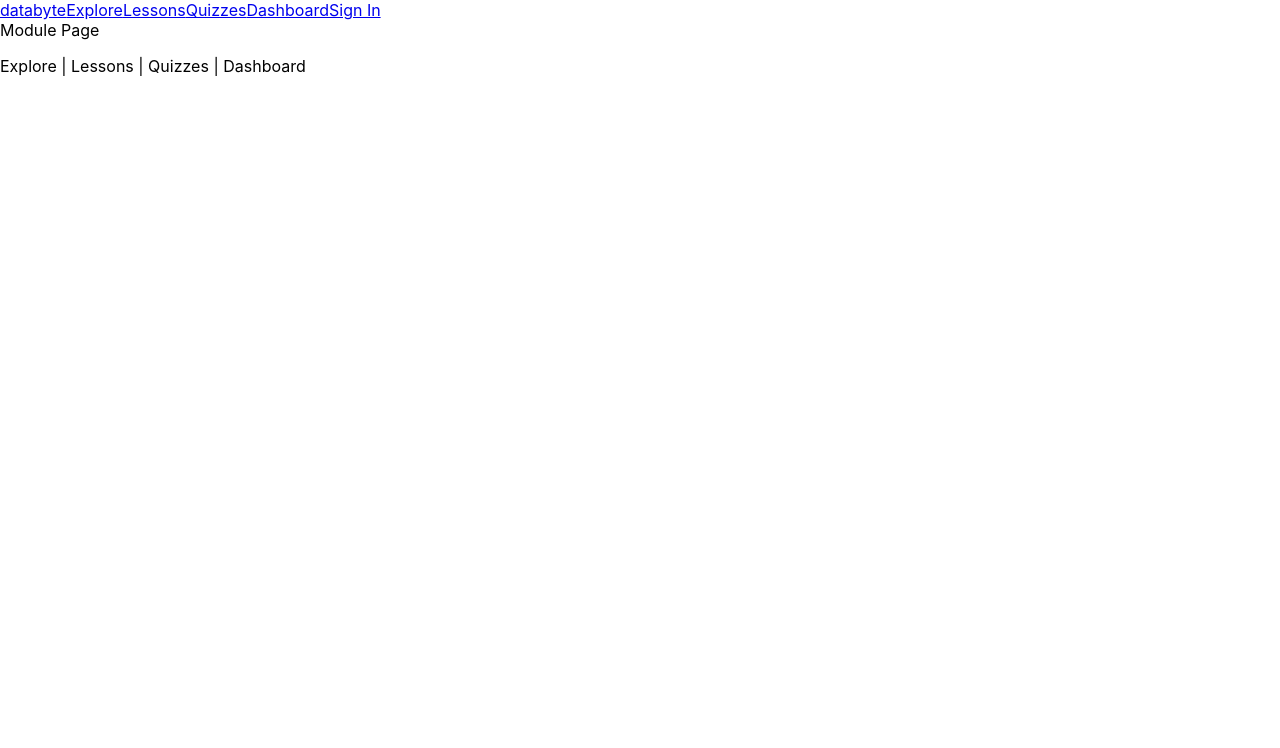
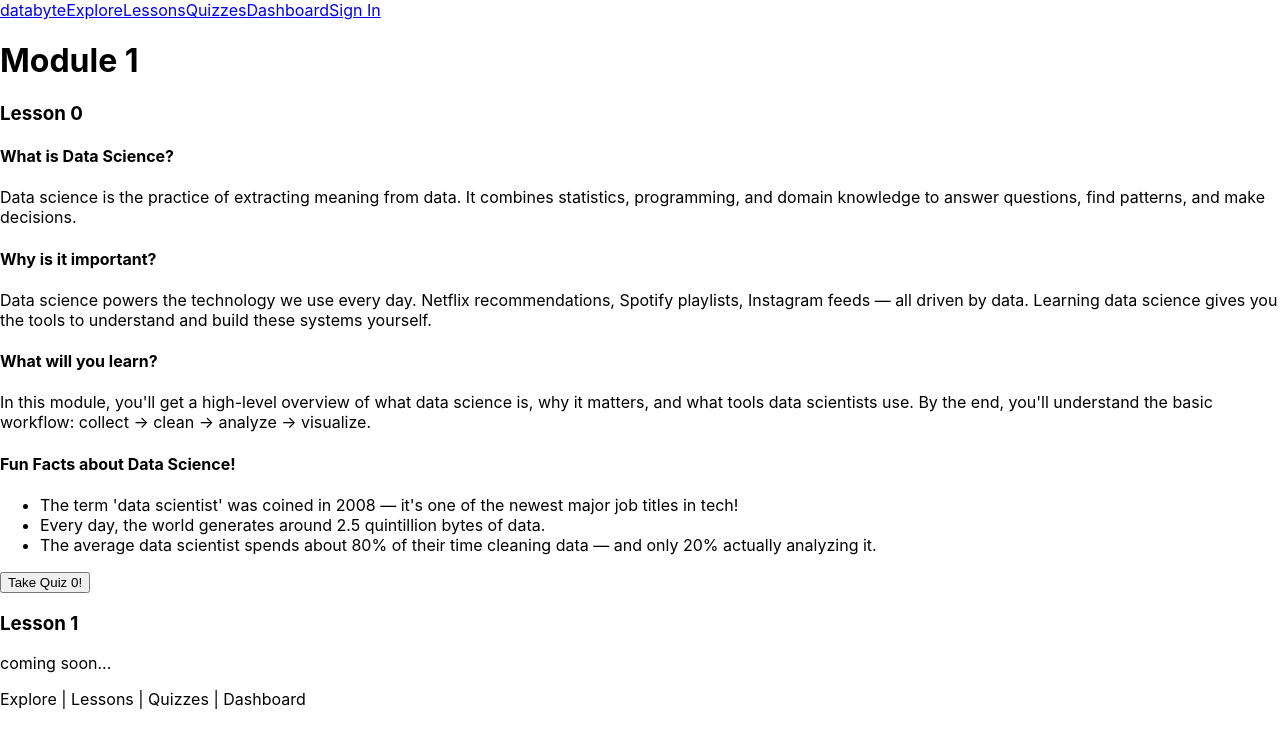
Before and after one commit to Sopy9/databyte, a React (Create React App) app in the folder frontend/: page /module/1 in a window 1280 px wide. Shown: the top 748 px of the page. Built offline with nearby package versions, Linux system fonts and the light colour scheme.

Commit message:
added jsx for lessons and module

```diff
--- a/frontend/src/pages/Explore.js
+++ b/frontend/src/pages/Explore.js
@@ -18,21 +18,21 @@ function Explore() {
 
         <Link to="/lessons">
             <div>
-                <h3>Lessons</h3>
+                <h5>Lessons</h5>
                 <p>Learn the content</p>
             </div>
         </Link>
 
         <Link to="/quizzes/0">
             <div>
-                <h3>Quizzes</h3>
+                <h5>Quizzes</h5>
                 <p>Test your knowledge</p>
             </div>
         </Link>
 
         <Link to="/dashboard">
             <div>
-                <h3>Dashboard</h3>
+                <h5>Dashboard</h5>
                 <p>See your progress</p>
             </div>
         </Link>
--- a/frontend/src/pages/Lessons.js
+++ b/frontend/src/pages/Lessons.js
@@ -1,4 +1,39 @@
+import { Link } from 'react-router-dom';
+
 function Lessons() {
-  return <div>Lessons Page</div>
+
+  return (
+  <div>
+    {/** header ig */}
+    <h1>Lessons</h1>
+
+    {/** Module Cards */}
+    <div>
+        <Link to="/module/1">
+        <div>
+            <h5>Module 1</h5>
+            <p>Includes lessons 0 - 3</p>
+        </div>
+        </Link>
+
+        <Link to="/module/2">
+        <div>
+            <h5>Module 2</h5>
+            <p>Includes lessons 4 - 6</p>
+        </div>
+        </Link>
+
+        <Link to="/module/3">
+        <div>
+            <h5>Module 3</h5>
+            <p>Includes lessons 7 - 9</p>
+        </div>
+        </Link>
+    </div>
+
+  </div>
+
+
+  )
 }
 export default Lessons
--- a/frontend/src/pages/Module.js
+++ b/frontend/src/pages/Module.js
@@ -1,4 +1,65 @@
+import { Link, useParams } from 'react-router-dom';
+
 function Module() {
-  return <div>Module Page</div>
+
+    const { moduleId } = useParams();
+    if (moduleId !== "1") {
+        return (
+            <div>
+                <h1>This Module hasn't been made yet</h1>
+                <p>More lessons coming soon...</p>
+                <p>coming soon...</p>
+            </div>
+        )
+    }
+  return (
+  <div>
+    <h1>Module 1</h1>
+    <h3>Lesson 0</h3>
+
+    <div>
+        <div>
+            <h4>What is Data Science?</h4>
+            <p>
+                Data science is the practice of extracting meaning from data. It combines statistics,
+                programming, and domain knowledge to answer questions, find patterns, and make decisions.
+            </p>
+
+            <h4>Why is it important?</h4>
+            <p>
+                Data science powers the technology we use every day. Netflix recommendations, Spotify
+                playlists, Instagram feeds — all driven by data. Learning data science gives you the
+                tools to understand and build these systems yourself.
+            </p>
+
+            <h4>What will you learn?</h4>
+            <p>
+                In this module, you'll get a high-level overview of what data science is, why it matters,
+                and what tools data scientists use. By the end, you'll understand the basic workflow:
+                collect → clean → analyze → visualize.
+            </p>
+        </div>
+
+        <div>
+            <h4>Fun Facts about Data Science!</h4>
+            <ul>
+                <li>The term 'data scientist' was coined in 2008 — it's one of the newest major job titles in tech!</li>
+                <li>Every day, the world generates around 2.5 quintillion bytes of data.</li>
+                <li>The average data scientist spends about 80% of their time cleaning data — and only 20% actually analyzing it.</li>
+            </ul>
+        </div>
+    </div>
+
+    <Link to="/quizzes/0">
+        <button>Take Quiz 0!</button>
+    </Link>
+
+    <div>
+        <h3>Lesson 1</h3>
+        <p>coming soon...</p>
+    </div>
+  </div>
+  )
+
 }
 export default Module
```
